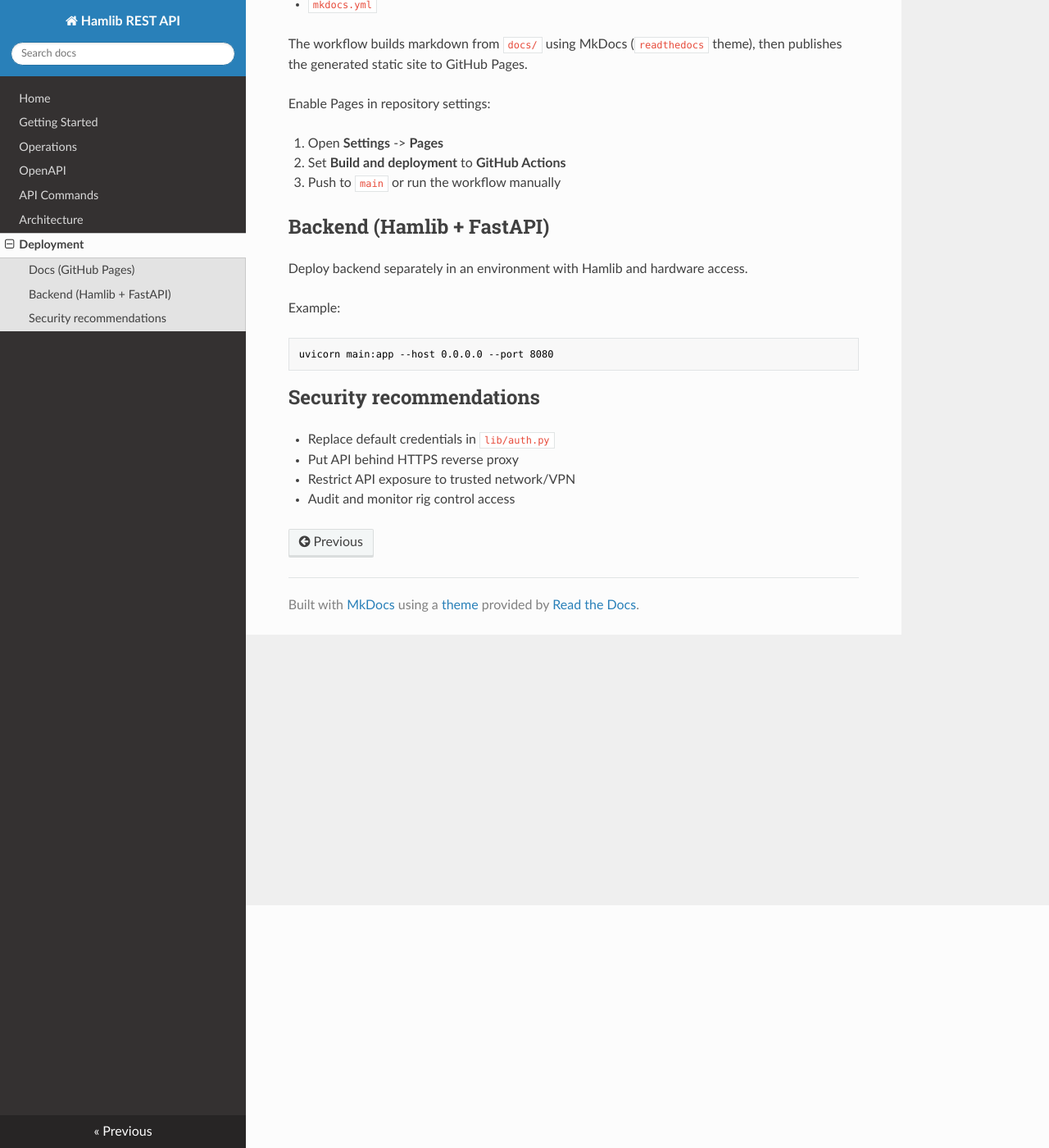
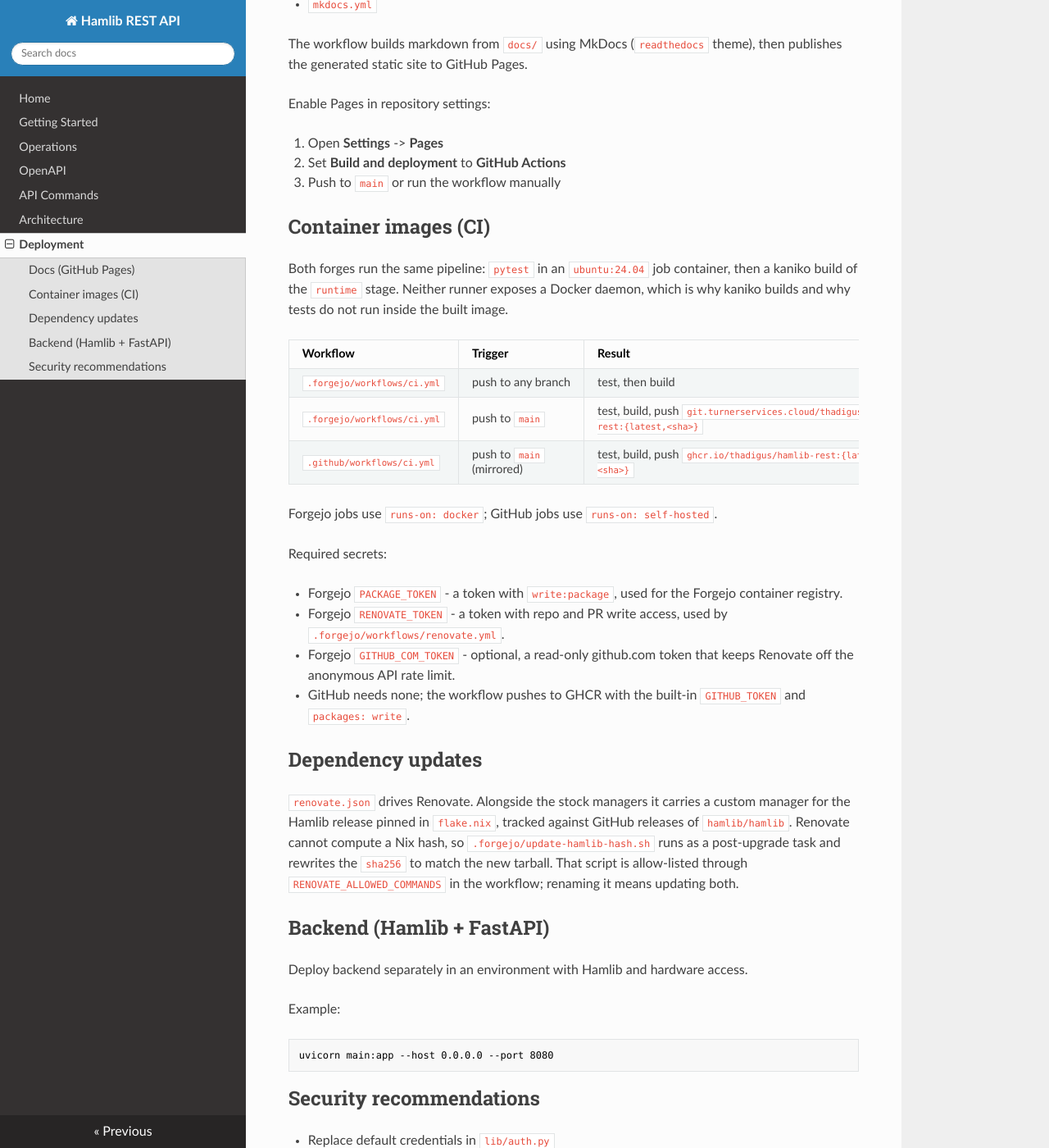
Before and after one commit to thadigus/hamlib-rest, an MkDocs documentation site: the page built from docs/DEPLOYMENT.md, in a window 1280 px wide and 1400 px high, scrolled down 296 px. Shown: the whole window at 82% size. Built offline with MkDocs 1.6.1, drawn with Linux system fonts in a browser that asks for light colours; nearby versions of some CDN libraries.

```diff
--- a/docs/DEPLOYMENT.md
+++ b/docs/DEPLOYMENT.md
@@ -15,6 +15,41 @@ Enable Pages in repository settings:
 2. Set **Build and deployment** to **GitHub Actions**
 3. Push to `main` or run the workflow manually
 
+## Container images (CI)
+
+Both forges run the same pipeline: `pytest` in an `ubuntu:24.04` job container,
+then a kaniko build of the `runtime` stage. Neither runner exposes a Docker
+daemon, which is why kaniko builds and why tests do not run inside the built
+image.
+
+| Workflow | Trigger | Result |
+| --- | --- | --- |
+| `.forgejo/workflows/ci.yml` | push to any branch | test, then build |
+| `.forgejo/workflows/ci.yml` | push to `main` | test, build, push `git.turnerservices.cloud/thadigus/hamlib-rest:{latest,<sha>}` |
+| `.github/workflows/ci.yml` | push to `main` (mirrored) | test, build, push `ghcr.io/thadigus/hamlib-rest:{latest,<sha>}` |
+
+Forgejo jobs use `runs-on: docker`; GitHub jobs use `runs-on: self-hosted`.
+
+Required secrets:
+
+- Forgejo `PACKAGE_TOKEN` - a token with `write:package`, used for the Forgejo
+  container registry.
+- Forgejo `RENOVATE_TOKEN` - a token with repo and PR write access, used by
+  `.forgejo/workflows/renovate.yml`.
+- Forgejo `GITHUB_COM_TOKEN` - optional, a read-only github.com token that
+  keeps Renovate off the anonymous API rate limit.
+- GitHub needs none; the workflow pushes to GHCR with the built-in
+  `GITHUB_TOKEN` and `packages: write`.
+
+## Dependency updates
+
+`renovate.json` drives Renovate. Alongside the stock managers it carries a
+custom manager for the Hamlib release pinned in `flake.nix`, tracked against
+GitHub releases of `hamlib/hamlib`. Renovate cannot compute a Nix hash, so
+`.forgejo/update-hamlib-hash.sh` runs as a post-upgrade task and rewrites the
+`sha256` to match the new tarball. That script is allow-listed through
+`RENOVATE_ALLOWED_COMMANDS` in the workflow; renaming it means updating both.
+
 ## Backend (Hamlib + FastAPI)
 
 Deploy backend separately in an environment with Hamlib and hardware access.
```
Also changed, not shown: AGENTS.md (+9 -3 lines), README.md (+10 -8 lines), docs/DEVELOPMENT.md (added, +105 -0 lines), renovate.json (added, +33 -0 lines), 12 other files.
